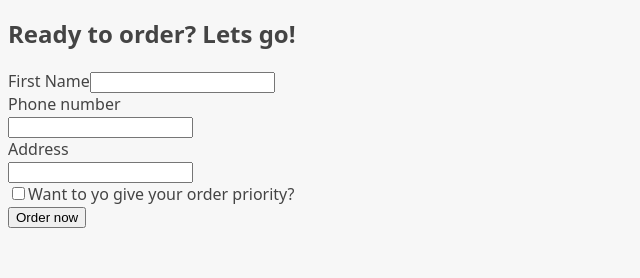
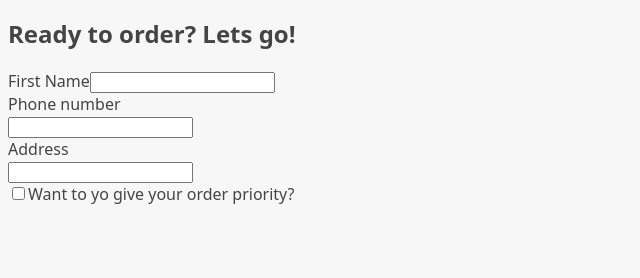
Before and after one commit to 1806397/Advanced_react_router, a React (Vite) app: page /order/new in a window 1280 px wide. Shown: the part 208-486 px from the top of the page, without its empty margins (0-640 px from the left). Built offline with nearby package versions, Linux system fonts and the light colour scheme.

Commit message:
Added action in route

```diff
--- a/src/App.jsx
+++ b/src/App.jsx
@@ -2,7 +2,9 @@ import { RouterProvider, createBrowserRouter } from "react-router-dom";
 import Home from "./UI/Home";
 import Menu, { loader as menuLoader } from "./features/menu/Menu";
 import Cart from "./features/cart/Cart";
-import CreateOrder from "./features/order/CreateOrder";
+import CreateOrder, {
+  action as createOrderAction,
+} from "./features/order/CreateOrder";
 import Order, { loader as orderLoader } from "./features/order/Order";
 import AppLayout from "./UI/AppLayout";
 import Error from "../src/UI/Error";
@@ -22,7 +24,11 @@ const router = createBrowserRouter([
         errorElement: <Error />,
       },
       { path: "/cart", element: <Cart /> },
-      { path: "/order/new", element: <CreateOrder /> },
+      {
+        path: "/order/new",
+        element: <CreateOrder />,
+        action: createOrderAction,
+      },
       {
         path: "/order/:orderId",
         element: <Order />,
--- a/src/features/order/CreateOrder.jsx
+++ b/src/features/order/CreateOrder.jsx
@@ -1,4 +1,5 @@
 import { useState } from "react";
+import { Form } from "react-router-dom";
 
 // https://uibakery.io/regex-library/phone-number
 const isValidPhone = (str) =>
@@ -38,7 +39,8 @@ function CreateOrder() {
     <div>
       <h2>Ready to order? Lets go!</h2>
 
-      <form>
+      {/* <Form method="POST" action="/order/new"> */}
+      <Form method="POST">
         <div>
           <label>First Name</label>
           <input type="text" name="customer" required />
@@ -68,13 +70,15 @@ function CreateOrder() {
           />
           <label htmlFor="priority">Want to yo give your order priority?</label>
         </div>
-
-        <div>
-          <button>Order now</button>
-        </div>
-      </form>
+      </Form>
     </div>
   );
 }
+export async function action({ request }) {
+  const formData = await request.formData();
+  const data = Object.fromEntries(formData);
+  console.log(data);
 
+  return null;
+}
 export default CreateOrder;
```
